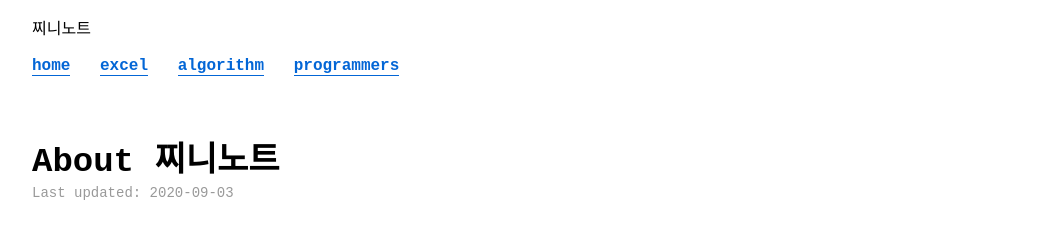
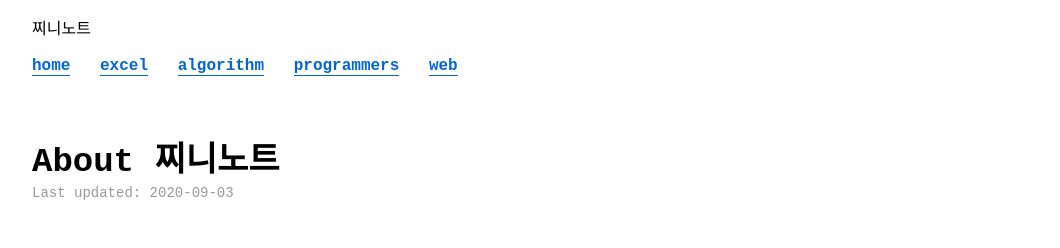
Before and after one commit to zininote/zininote.github.io-old-, a Jekyll site: the page built from index.md, in a window 1280 px wide. Shown: the top 248 px of the page, without its empty margins (106-1166 px from the left). Built offline with Jekyll 4.4.1, drawn with Linux system fonts in a browser that asks for light colours; some web fonts are replaced; comment, search, counter and statistics services are not loaded; a style sheet for code colours, icons or effects is not loaded.

Commit message:
Update nav.html

```diff
--- a/_includes/nav.html
+++ b/_includes/nav.html
@@ -3,5 +3,6 @@
   <li><a href="/cat/excel">excel</a></li>
   <li><a href="/cat/algorithm">algorithm</a></li>
   <li><a href="/cat/programmers">programmers</a></li>
+  <li><a href="/cat/web">web</a></li>
 
 </ul>
```
